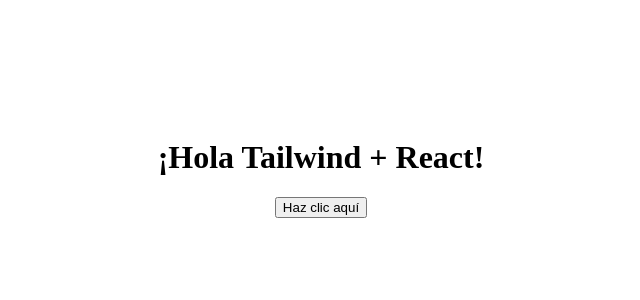
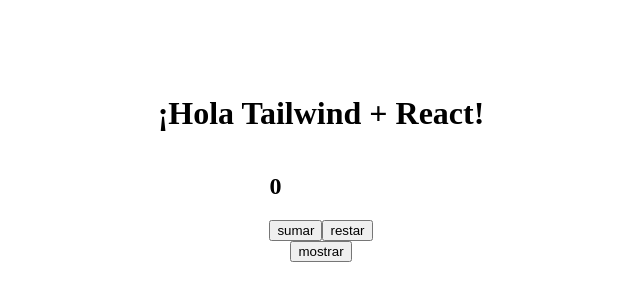
Before and after one commit to BauveR/Sprint-5-React-, a React (Vite) app: page / in a window 1280 px wide. Shown: the part 240-540 px from the top of the page, without its empty margins (319-959 px from the left). Built offline with nearby package versions, Linux system fonts and the light colour scheme.

Commit message:
learning in progress

```diff
--- a/src/App.jsx
+++ b/src/App.jsx
@@ -1,4 +1,7 @@
-import Button from "./components /atoms/Button.jsx";
+import Counter from "./components /atoms/Counter.jsx";
+import Text from "./components /atoms/Text2.jsx";
+
+
 
 export default function App() {
   return (
@@ -6,7 +9,10 @@
       <h1 className="text-4xl font-bold text-blue-600 mb-4">
         ¡Hola Tailwind + React!
       </h1>
-      <Button onClick={() => alert("Botón clicado")}>Haz clic aquí</Button>
+      <Counter />
+      <Text />
+
+
     </div>
   );
 }
--- a/src/components /atoms/Button.jsx
+++ /dev/null
@@ -1,10 +0,0 @@
-export default function Button({ children, onClick, className = "" }) {
-  return (
-    <button
-      onClick={onClick}
-      className={`px-6 py-3 bg-blue-500 text-white rounded hover:bg-blue-600 transition ${className}`}
-    >
-      {children}
-    </button>
-  );
-}
--- /dev/null
+++ b/src/components /atoms/Counter.jsx
@@ -0,0 +1,27 @@
+import { useState } from "react";
+
+const Counter= () => {
+
+    const [number, setNumber ] = useState(0);
+
+
+    const sumar = () => {
+        setNumber(number + 1);
+
+    }
+    const restar = () => {
+        setNumber(number - 1);
+    }
+
+    return(
+        <div>
+            <h2>
+                {number}
+            </h2>
+            <button onClick={sumar}>sumar</button>
+            <button onClick={restar}>restar</button>
+        </div>
+    )
+};
+
+export default Counter;
--- /dev/null
+++ b/src/components /atoms/Text2.jsx
@@ -0,0 +1,24 @@
+import { useState } from 'react';
+import TextH2 from './TextH2';
+
+const Text = () => {
+
+    const [show, setShow] = useState(false);
+
+    function handleShow() {
+        setShow(!show);
+
+    }
+
+    return (
+        <div>
+        <button onClick={handleShow}>{show === true ? "ocultar": "mostrar" } </button>
+        { show && <TextH2/> }
+    </div>
+
+    )
+
+
+};
+
+export default Text;
--- /dev/null
+++ b/src/components /atoms/TextH2.jsx
@@ -0,0 +1,31 @@
+import { useState, useEffect } from "react";
+
+const TextH2 = () => {
+
+    const [text, setText] = useState(" ");
+
+    const handdleText = (e) => {
+        setText(e.target.value);
+
+    }
+
+    useEffect(() => {
+
+        console.log("El texto montado");
+
+        return () => {
+            console.log("El texto ha sido desmontado");
+        }
+    },[]);
+
+    return(
+
+        <div>
+            <input type ="text " onChange = { handdleText}/>
+            <h2>{text}</h2>
+        </div>
+
+    )
+};
+
+export default TextH2;
```
Also changed, not shown: src/App.css (added).
